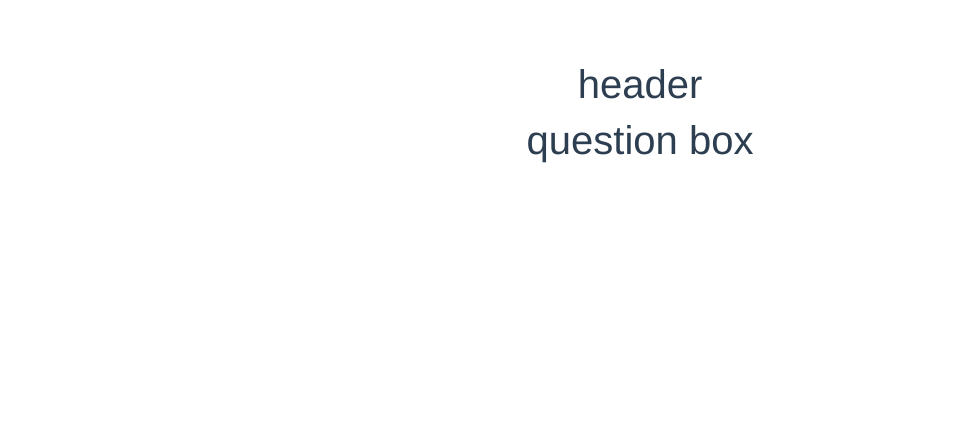
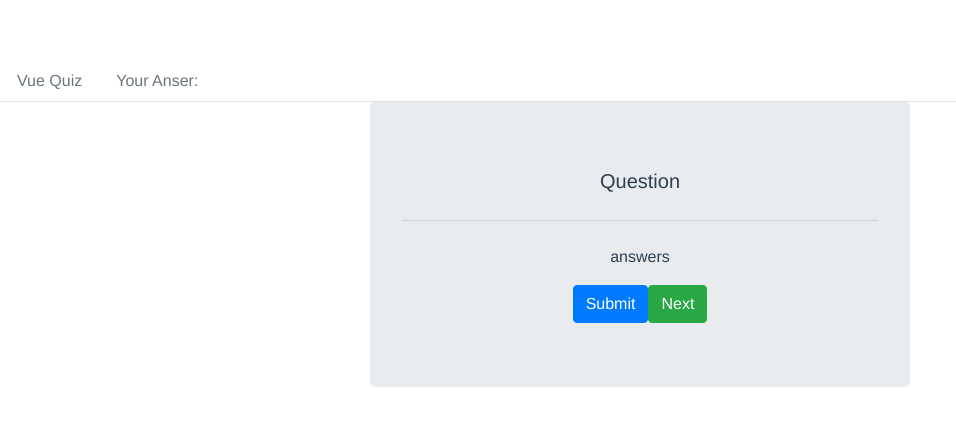
Before and after one commit to channak/VueQuiz, a Vue app: page / in a window 1280 px wide. Shown: the top 426 px of the page, without its empty margins (0-956 px from the left). Built offline with nearby package versions, Linux system fonts and the light colour scheme.

Commit message:
Create Header and Question Box

```diff
--- a/src/App.vue
+++ b/src/App.vue
@@ -1,7 +1,14 @@
 <template>
   <div id="app">
     <Header/>
-    <QuestionBox/>
+    <b-container class="bv-example-row">
+      <b-row>
+        <b-col sm="6" offset="3">
+           <QuestionBox/>
+        </b-col>
+      </b-row>
+    </b-container>
+
   </div>
 </template>
 
--- a/src/components/Header.vue
+++ b/src/components/Header.vue
@@ -1,3 +1,8 @@
 <template>
-    <h1>header</h1>
+    <div>
+        <b-nav tabs>
+            <b-nav-item disabled>Vue Quiz</b-nav-item>
+            <b-nav-item disabled>Your Anser: </b-nav-item>
+        </b-nav>
+    </div>
 </template>
--- a/src/components/QuestionBox.vue
+++ b/src/components/QuestionBox.vue
@@ -1,3 +1,13 @@
 <template>
-    <h1>question box</h1>
+  <div class="question-box">
+    <b-jumbotron>
+      <template v-slot:lead>Question</template>
+
+      <hr class="my-4" />
+
+      <p>answers</p>
+      <b-button variant="primary" href="#">Submit</b-button>
+      <b-button variant="success" href="#">Next</b-button>
+    </b-jumbotron>
+  </div>
 </template>
```
Also changed, not shown: 1 other file (tests, documents, lock files or other folders).
